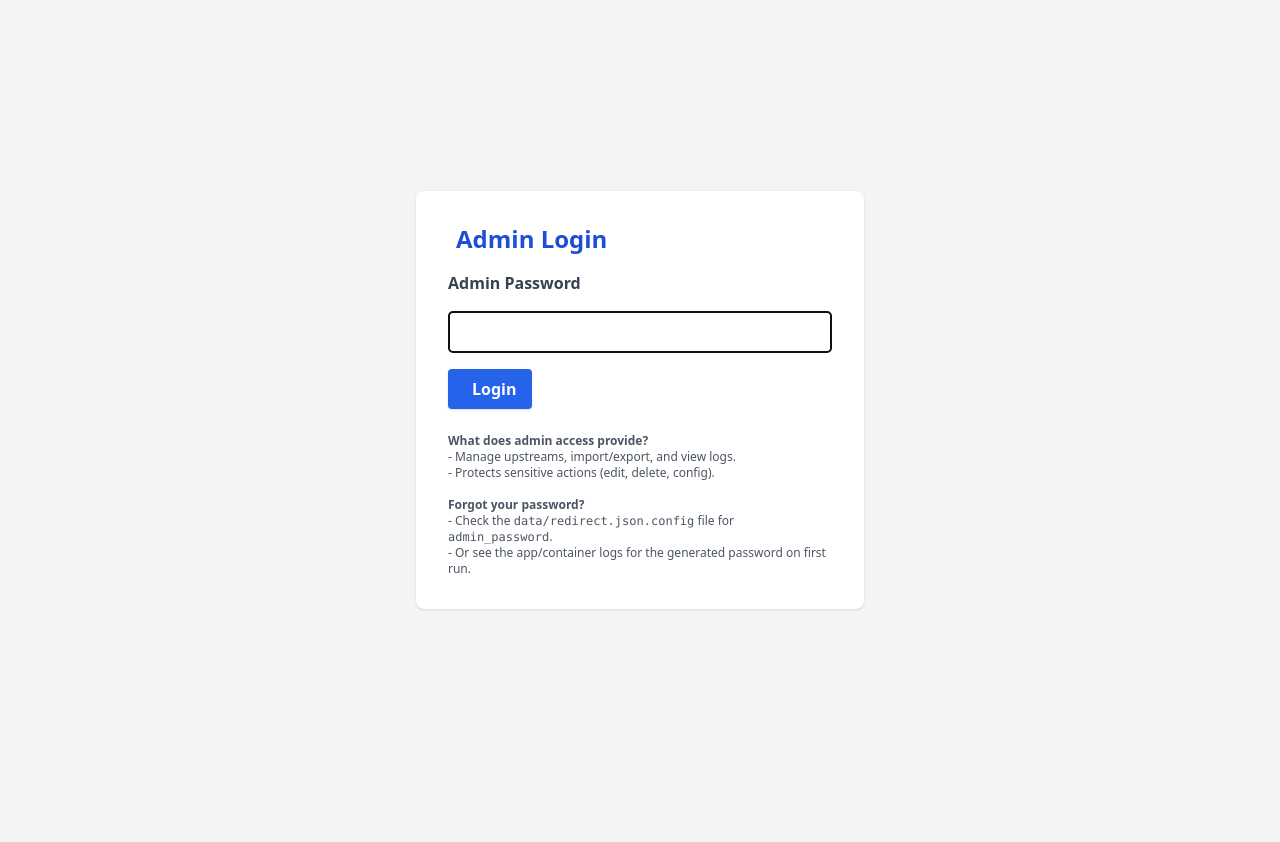
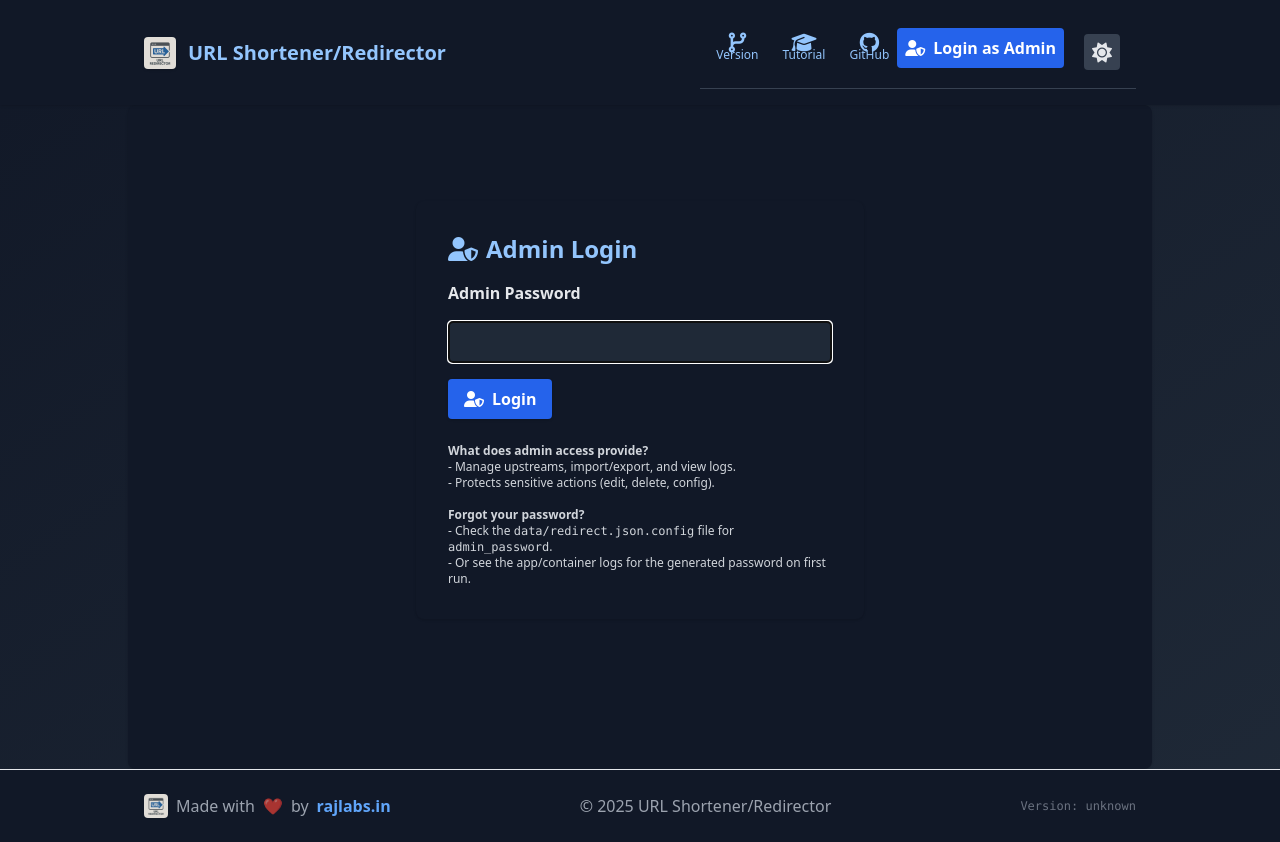
Before and after one commit to authoritydmc/r, a Flask app: page /admin-login in a window 1280 px wide. Before the commit the page ends 610 px from the top, so only its background shows below. Run offline with Flask 3, Linux system fonts and the light colour scheme; some libraries are stand-ins or nearby versions.

Commit message:
Refactor code structure for improved readability and maintainability

```diff
--- a/app/templates/admin_login.html
+++ b/app/templates/admin_login.html
@@ -1,12 +1,5 @@
-<!DOCTYPE html>
-<html lang="en">
-<head>
-    <meta charset="UTF-8">
-    <meta name="viewport" content="width=device-width, initial-scale=1.0">
-    <title>{% block title %}Admin Login - URL Shortener/Redirector{% endblock %}</title>
-    <script src="https://cdn.tailwindcss.com"></script>
-</head>
-<body class="bg-gray-100 min-h-screen flex items-center justify-center">
+{% extends "base.html" %}
+{% block title %}Admin Login - URL Shortener/Redirector{% endblock %}
 {% block content %}
 <div class="max-w-md mx-auto my-16 bg-white dark:bg-gray-900 rounded-lg shadow p-8">
   <h2 class="text-2xl font-bold mb-4 text-blue-700 dark:text-blue-300 flex items-center gap-2">
@@ -45,5 +38,3 @@
   {% endif %}
 </div>
 {% endblock %}
-</body>
-</html>
--- a/app/templates/base.html
+++ b/app/templates/base.html
@@ -64,11 +64,16 @@
         </div>
         <div class="flex items-center gap-4">
           {% if session.admin_logged_in %}
-            <span class="text-green-700 dark:text-green-300 font-semibold flex items-center gap-2"><i class="fa-solid fa-user-shield"></i> Admin</span>
-            <a href="/logout" class="bg-red-600 text-white px-3 py-1 rounded hover:bg-red-700 font-semibold flex items-center gap-2"><i class="fa-solid fa-right-from-bracket"></i> Logout</a>
+            <span class="text-green-700 dark:text-green-300 font-semibold flex items-center gap-2  ml-3"><i class="fa-solid fa-user-shield"></i> Admin</span>
+            <a href="/logout" class="bg-red-600 text-white px-3 py-2 rounded hover:bg-red-700 font-semibold flex items-center gap-2"><i class="fa-solid fa-right-from-bracket"></i> Logout</a>
           {% else %}
-            <a href="/admin-login" class="bg-blue-600 text-white px-3 py-1 rounded hover:bg-blue-700 font-semibold flex items-center gap-2"><i class="fa-solid fa-user-shield"></i> Login as Admin</a>
+            <a href="/admin-login" class="bg-blue-600 text-white py-2 ml-2 px-2 mb-2 rounded hover:bg-blue-700 font-semibold flex items-center gap-2"><i class="fa-solid fa-user-shield"></i> Login as Admin</a>
           {% endif %}
+          <button id="toggle-dark" class="flex items-center justify-center h-9 w-9 transition-colors duration-300 bg-gray-200 dark:bg-gray-700 text-gray-700 dark:text-gray-200 rounded focus:outline-none ml-1" title="Toggle dark/light mode" style="margin-top:0;align-self:center;">
+            <span id="toggle-icon" class="transition-transform duration-300 text-xl flex items-center justify-center">
+              <i class="fa-solid fa-moon"></i>
+            </span>
+          </button>
         </div>
       </nav>
     </div>
@@ -105,37 +110,45 @@
     </div>
   </footer>
 <script>
-  // Check localStorage for stored theme preference
+  // Theme toggle logic with smooth icon animation
+  function updateToggleIcon() {
+    const icon = document.getElementById('toggle-icon');
+    if (document.documentElement.classList.contains('dark')) {
+      icon.innerHTML = '<i class="fa-solid fa-sun"></i>';
+      icon.classList.add('rotate-180');
+    } else {
+      icon.innerHTML = '<i class="fa-solid fa-moon"></i>';
+      icon.classList.remove('rotate-180');
+    }
+  }
+
+  document.getElementById('toggle-dark').onclick = function() {
+    const html = document.documentElement;
+    html.classList.add('transition-colors');
+    html.classList.add('duration-500');
+    if (html.classList.contains('dark')) {
+      html.classList.remove('dark');
+      localStorage.setItem('theme', 'light');
+    } else {
+      html.classList.add('dark');
+      localStorage.setItem('theme', 'dark');
+    }
+    updateToggleIcon();
+    setTimeout(() => {
+      html.classList.remove('transition-colors');
+      html.classList.remove('duration-500');
+    }, 600);
+  };
+
+  // Initial theme setup
   if (localStorage.getItem('theme') === 'dark') {
     document.documentElement.classList.add('dark');
   } else if (localStorage.getItem('theme') === 'light') {
     document.documentElement.classList.remove('dark');
   } else {
-    // Default to dark mode
     document.documentElement.classList.add('dark');
     localStorage.setItem('theme', 'dark');
   }
-
-  function updateToggleIcon() {
-    const icon = document.getElementById('toggle-icon');
-    if (document.documentElement.classList.contains('dark')) {
-      icon.innerHTML = '<i class="fa-solid fa-sun"></i>';
-    } else {
-      icon.innerHTML = '<i class="fa-solid fa-moon"></i>';
-    }
-  }
-
-  document.getElementById('toggle-dark').onclick = function() {
-    if (document.documentElement.classList.contains('dark')) {
-      document.documentElement.classList.remove('dark');
-      localStorage.setItem('theme', 'light');
-    } else {
-      document.documentElement.classList.add('dark');
-      localStorage.setItem('theme', 'dark');
-    }
-    updateToggleIcon();
-  };
-
   updateToggleIcon();
 </script>
 
```
Also changed, not shown: 1 other file. Lines whose indentation alone changed are shown as unchanged.
